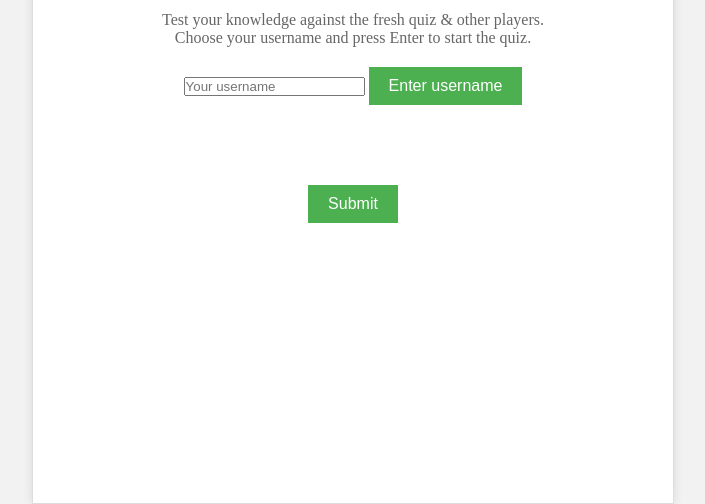
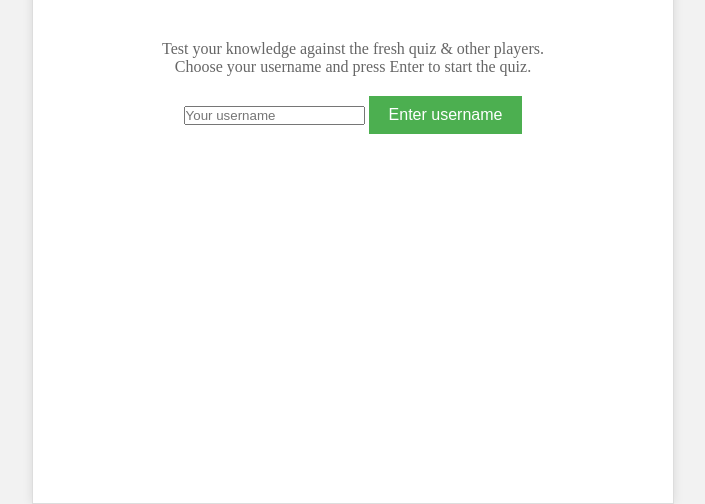
Before and after one commit to DMaggsy/DDB-Quiz, a website: page index.html in a window 1280 px wide. Shown: the part 338-842 px from the top of the page, without its empty margins (287-992 px from the left). Drawn offline with Linux system fonts and the light colour scheme.

Commit message:
Update submit-btn css to hide prior to quiz start

```diff
--- a/assets/css/styles.css
+++ b/assets/css/styles.css
@@ -73,7 +73,7 @@ h2 {
 }
 
 #submit-btn {
-  display: flex;
+  display: none;
   flex-direction: column;
   align-items: center;
   margin: 20px auto;
--- a/assets/js/script.js
+++ b/assets/js/script.js
@@ -14,6 +14,9 @@ document.addEventListener('DOMContentLoaded', function () {
     let username = usernameInput.value;
     console.log('Username:', username);
 
+    // Hide Question container
+    document.getElementById('question-container').style.display = 'none';
+
     // Hide the "Enter username" button
     document.getElementById('enter-username').style.display = 'none';
 
@@ -22,6 +25,7 @@ document.addEventListener('DOMContentLoaded', function () {
 
     // Show the "Start quiz" button
     document.getElementById('start-quiz').style.display = 'block';
+
   }
 
   // Function to start the quiz
@@ -60,6 +64,10 @@ document.addEventListener('DOMContentLoaded', function () {
 
     // Load the categories from the JSON file
     loadCategories();
+
+    // Show the submit button after the quiz starts
+    submitButton.style.display = 'flex';
+
   });
 
 
@@ -136,8 +144,6 @@ document.addEventListener('DOMContentLoaded', function () {
   let submitButton = document.getElementById('submit-btn');
   let resultElement = document.getElementById('result');
 
-  // Show the submit button
-  document.getElementById('submit-btn').style.display = 'block';
 
   // Show the question container
   document.getElementById('question-container').style.display = 'block';
```
